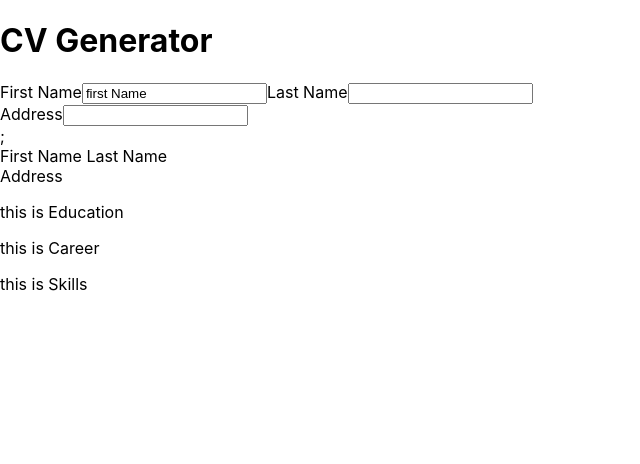
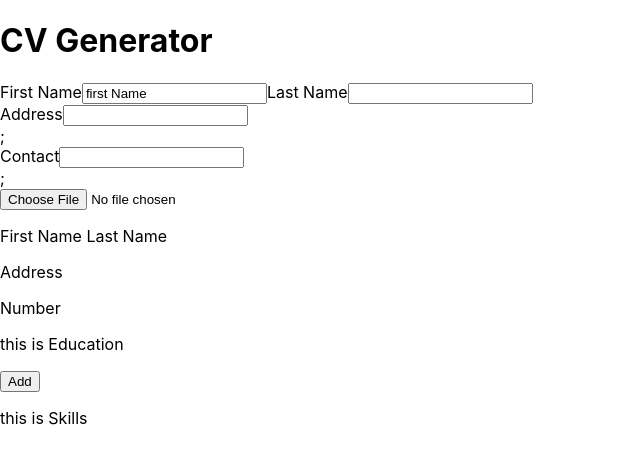
Before and after one commit to Diwashnembang/cv-application, a React (Create React App) app: page / in a window 1280 px wide. Shown: the top 464 px of the page, without its empty margins (0-640 px from the left). Built offline with nearby package versions, Linux system fonts and the light colour scheme.

Commit message:
added working andpreview mode in carrer

```diff
--- a/src/components/UserInfo/CareerInfo.js
+++ b/src/components/UserInfo/CareerInfo.js
@@ -5,11 +5,36 @@ import {React, Component} from 'react';
 class CareerInfo extends Component {
   constructor(props) {
     super(props);
+    this.state={
+      info: {
+        positon: 'Postion',
+        Company: 'Company',
+        city: 'City',
+        started: 'From',
+        quit: 'To',
+      },
+      jobs: [],
+    };
   }
 
+
+  workingMode() {
+    return (
+
+      <button type="button"> Add </button>
+    );
+  }
+
+  previewMode() {
+    return (
+      <div></div>
+    );
+  }
   render() {
     return (
-      <p>this is Career</p>
+      <div id="carrerInfo">
+        {this.workingMode()}
+      </div>
 
     );
   }
--- a/src/components/UserInfo/PersonalInfo.js
+++ b/src/components/UserInfo/PersonalInfo.js
@@ -11,11 +11,13 @@ class PersonalInfo extends Component {
         firstName: 'first Name',
         lastName: 'last Name',
         address: 'Address',
+        contact: 'Number',
       },
     };
     this.handelFirstName=this.handelFirstName.bind(this);
     this.handelLastName=this.handelLastName.bind(this);
     this.handelAddress=this.handelAddress.bind(this);
+    this.handelContact=this.handelContact.bind(this);
   }
 
   #capitalize(sentence) {
@@ -24,7 +26,6 @@ class PersonalInfo extends Component {
     const temp = sentence.split(' ');
     for (let i = 0; i < temp.length; i += 1) {
       temp[i] = temp[i].charAt(0).toUpperCase() + temp[i].slice(1);
-      console.log(temp[i]);
     }
     let incompleteSentence = '';
     for (let i = 0; i < temp.length; i += 1) {
@@ -43,6 +44,7 @@ class PersonalInfo extends Component {
         firstName: e.target.value,
         lastName: this.state.info.lastName,
         address: this.state.info.address,
+        contact: this.state.info.contact,
       },
     });
   }
@@ -52,6 +54,7 @@ class PersonalInfo extends Component {
         firstName: this.state.info.firstName,
         lastName: e.target.value,
         address: this.state.info.address,
+        contact: this.state.info.contact,
 
       },
     });
@@ -63,6 +66,19 @@ class PersonalInfo extends Component {
         firstName: this.state.info.firstName,
         lastName: this.state.info.lastName,
         address: e.target.value,
+        contact: this.state.info.contact,
+      },
+    });
+  }
+
+  handelContact(e) {
+    this.setState({
+      info: {
+        firstName: this.state.info.firstName,
+        lastName: this.state.info.lastName,
+        address: this.state.info.address,
+        contact: (e.target.validity.valid) ?
+                e.target.value : this.state.info.contact,
       },
     });
   }
@@ -76,29 +92,56 @@ class PersonalInfo extends Component {
     </div>;
   }
 
+  getUserPhoto() {
+    return (
+      <div>
+        <input type="file" accept="image/png.image/jpg"></input>
+      </div>
+    );
+  }
   getUserAddress() {
     return <div>
       <label>Address</label>
       <input type="text" onChange={this.handelAddress}></input>
     </div>;
   }
+
+  getcontactNo() {
+    return (
+      <div>
+        <label>Contact</label>
+        <input type="number" onChange={this.handelContact}></input>
+      </div>
+    );
+  }
   wrokingMode() {
     return (<div>
       {this.getUserName()}
       {this.getUserAddress()};
+      {this.getcontactNo()};
+      {this.getUserPhoto()}
     </div>
     );
   }
   previewMode() {
-    return <div id="prsonalInfo">
+    return (
+      <div id="prsonalInfo">
+        <p>
+          {this.#capitalize(this.state.info.firstName)}
+          {this.#capitalize(this.state.info.lastName)}
+        </p>
 
-      {this.#capitalize(this.state.info.firstName)}
-      {this.#capitalize(this.state.info.lastName)}
-      <div>
+        <p>
 
-        {this.#capitalize(this.state.info.address)}
+          {this.#capitalize(this.state.info.address)}
+        </p>
+
+        <p>
+          {console.log(this.state.info.contact)}
+          {this.state.info.contact}
+        </p>
       </div>
-    </div>;
+    );
   }
   render() {
     return (
```
